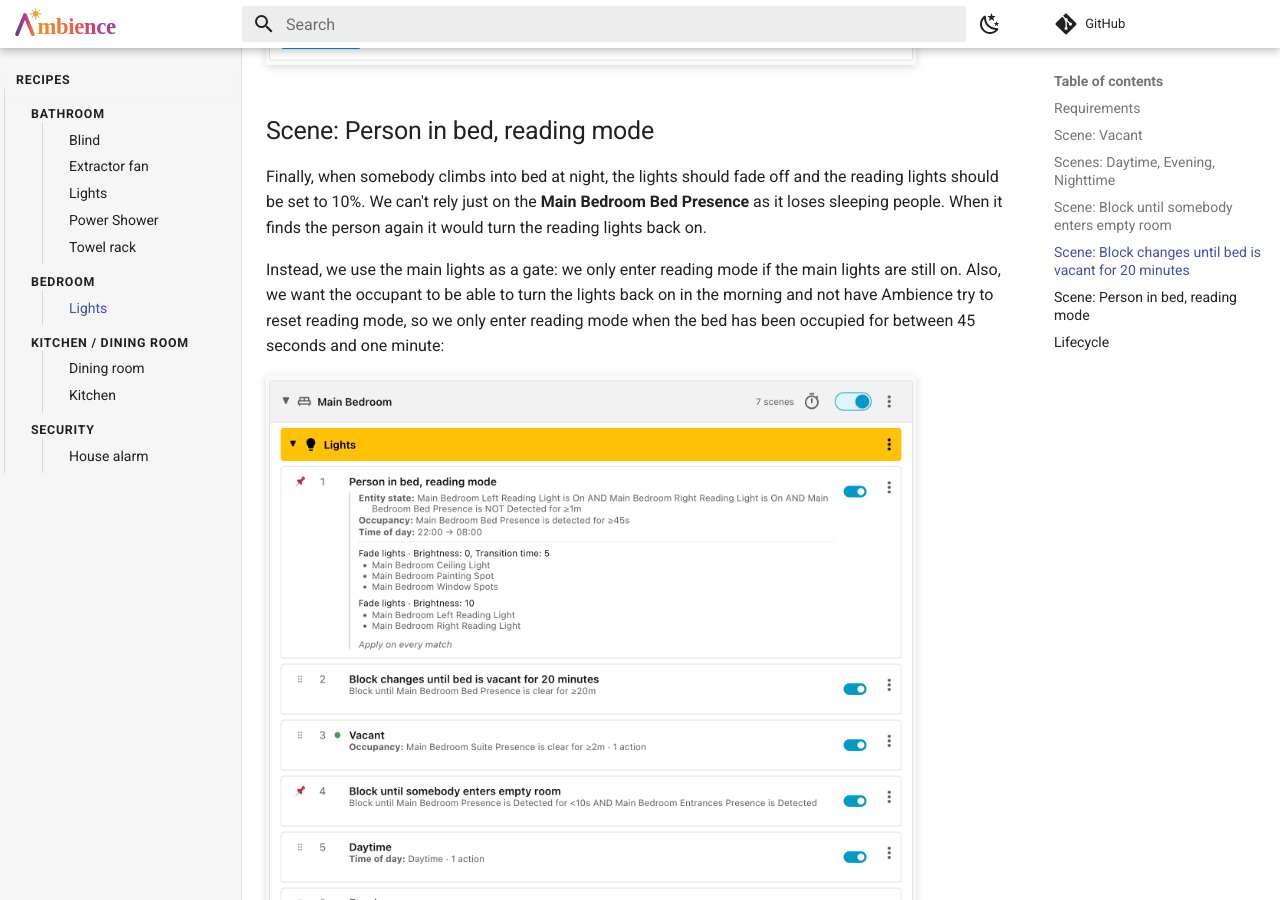
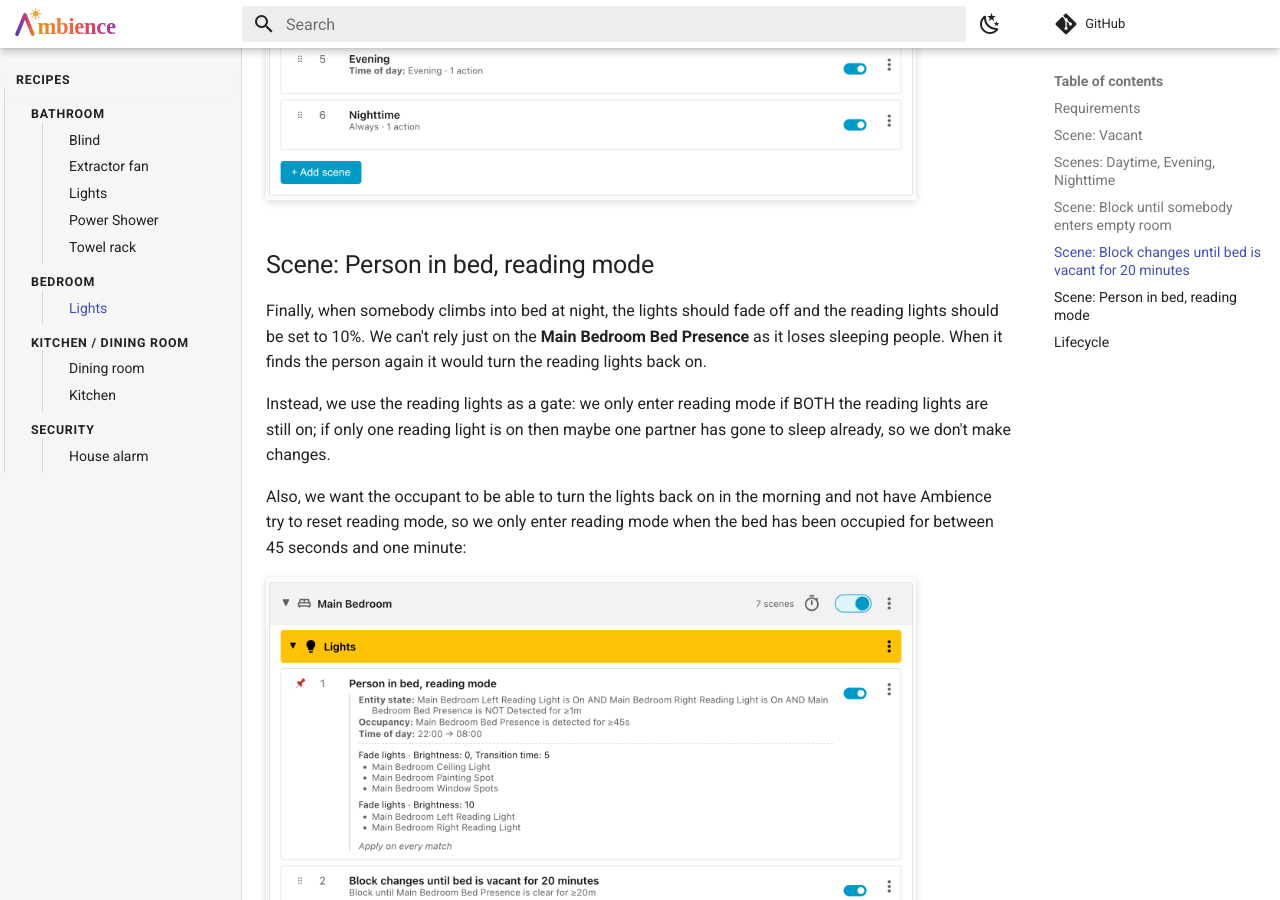
Before and after one commit to clintongormley/ambience, an MkDocs documentation site: the page built from docs/recipes/bedroom/lights.md, in a window 1280 px wide and 900 px high, scrolled down 3458 px. Built offline with MkDocs 1.6.1 and Material for MkDocs 9.7.7, drawn with Linux system fonts in a browser that asks for light colours; comment, search, counter and statistics services are not loaded; some of the changed text lies outside the part shown.

Commit message:
docs: expand and correct the bedroom lights recipe
Rename Master Bedroom -> Main Bedroom, flesh out the Requirements (the three
presence sensors, the main lights and the reading lights), gate reading mode on
both reading lights being on, and add a lifecycle row.

```diff
--- a/docs/recipes/bedroom/lights.md
+++ b/docs/recipes/bedroom/lights.md
@@ -33,8 +33,15 @@ in the morning.
 
 ## Requirements
 
+- **Main Bedroom Presence** - an occupancy sensor which covers the main bedroom.
+- **Main Bedroom Bed Presence** - an occupancy sensor which covers the bed in
+    the main bedroom.
 - **Main Bedroom Suite Presence** - an occupancy sensor group which covers the
     main bedroom and the main bathroom.
+- **Ceiling Light**, **Painting Spot**, **Window Spots** - main lights in the
+    bedroom.
+- **Left Reading Light**, **Right Reading Light** - reading lights next to the
+    bed.
 
 ## Scene: Vacant
 
@@ -86,11 +93,13 @@ the reading lights should be set to 10%. We can't rely just on the **Main
 Bedroom Bed Presence** as it loses sleeping people. When it finds the person
 again it would turn the reading lights back on.
 
-Instead, we use the main lights as a gate: we only enter reading mode if the
-main lights are still on. Also, we want the occupant to be able to turn the
-lights back on in the morning and not have Ambience try to reset reading mode,
-so we only enter reading mode when the bed has been occupied for between 45
-seconds and one minute:
+Instead, we use the reading lights as a gate: we only enter reading mode if BOTH
+the reading lights are still on; if only one reading light is on then maybe one
+partner has gone to sleep already, so we don't make changes.
+
+Also, we want the occupant to be able to turn the lights back on in the morning
+and not have Ambience try to reset reading mode, so we only enter reading mode
+when the bed has been occupied for between 45 seconds and one minute:
 
 ![Person in bed, reading mode.](../images/bedroom/lights/reading-mode.png "Person in bed, reading mode.")
 
```
Also changed, not shown: other parts of docs/recipes/bedroom/lights.md (+2 -2 lines).
